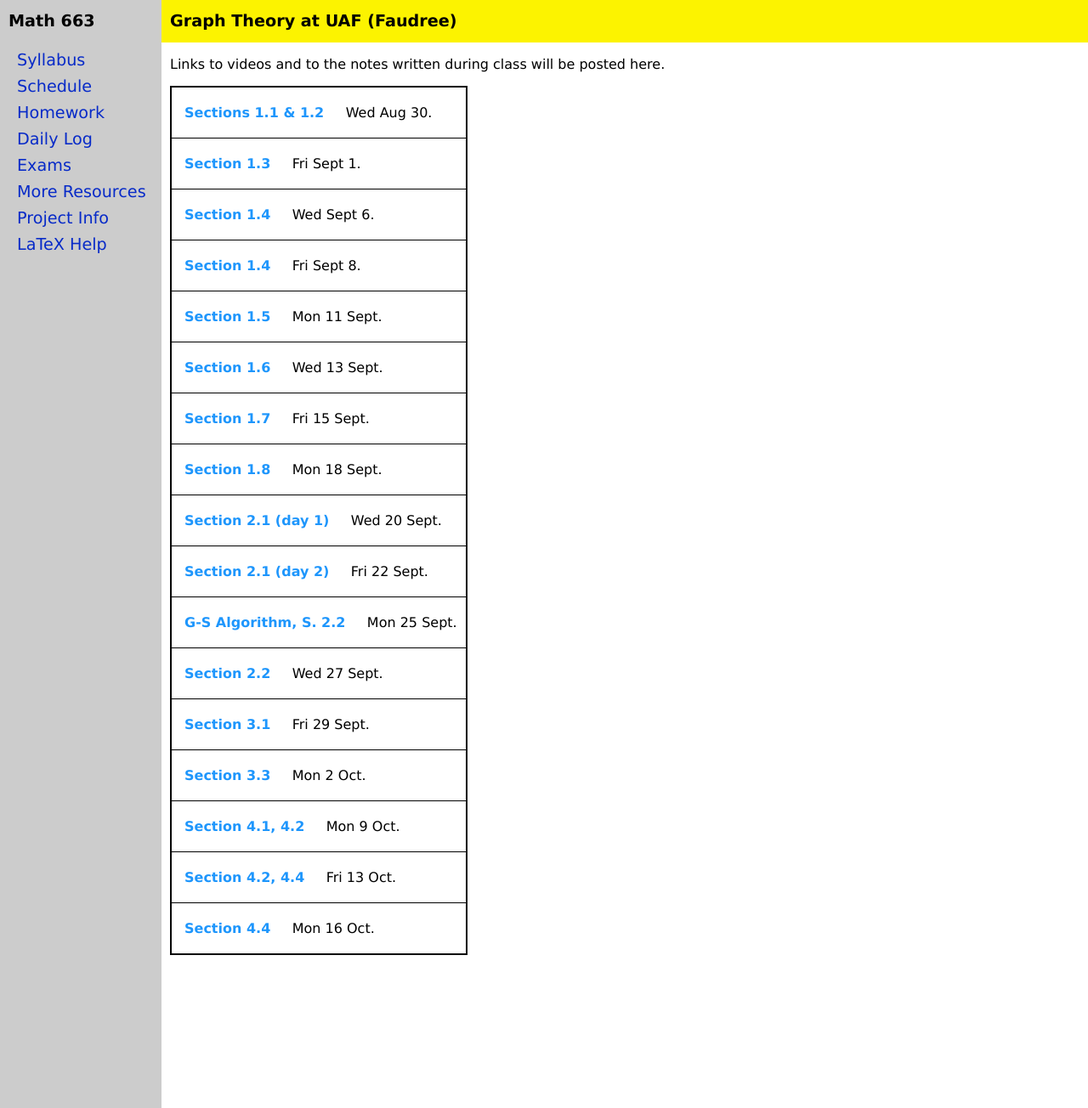
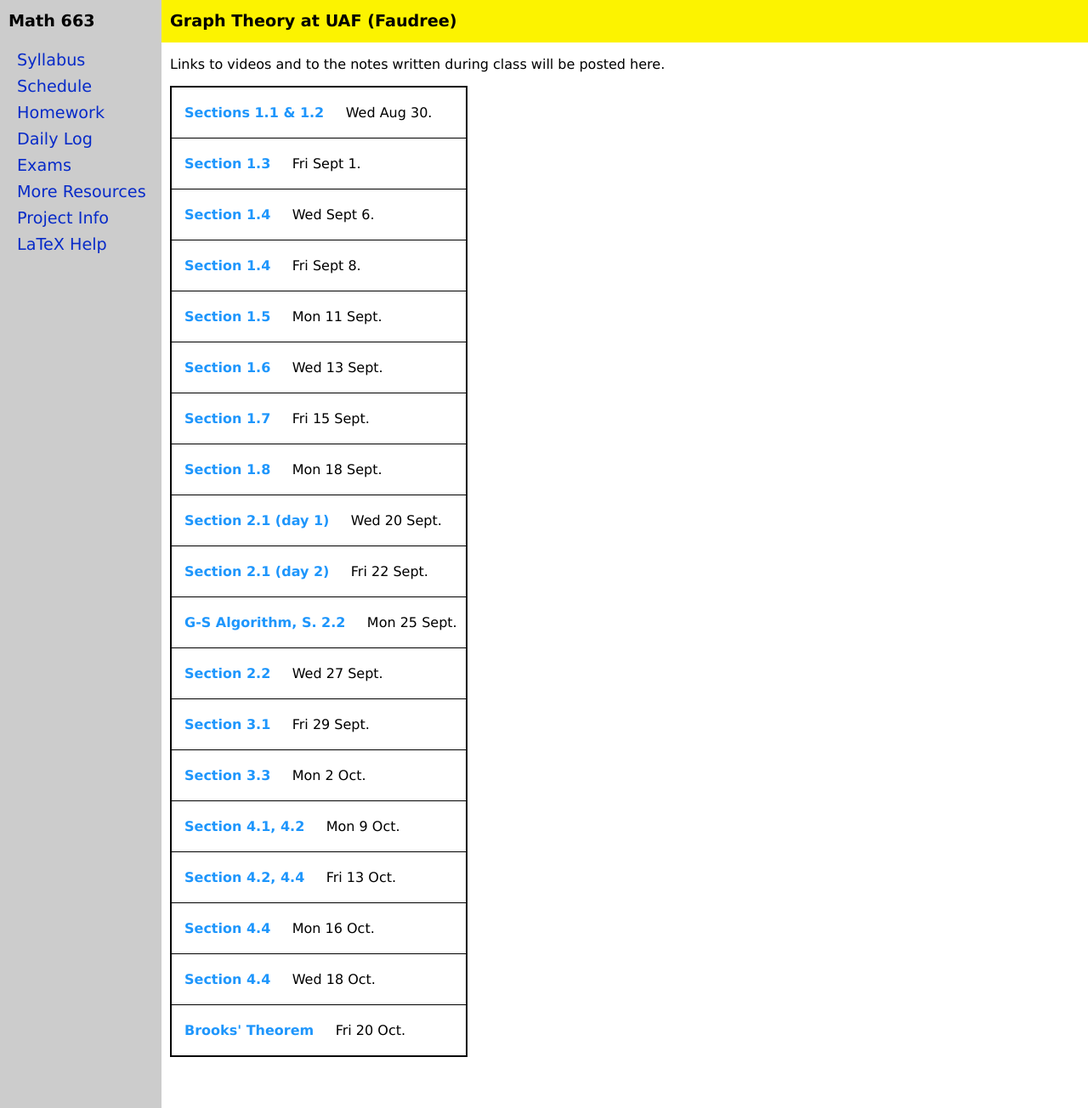
Before and after one commit to jrfaudree/GradGT, a Jekyll site: the page built from dailylog.md, in a window 1280 px wide and 1304 px high. Shown: the whole window at 85% size. Built offline with Jekyll 4.4.1, drawn with Linux system fonts in a browser that asks for light colours.

Commit message:
Update dailylog.yml

```diff
--- a/_data/dailylog.yml
+++ b/_data/dailylog.yml
@@ -52,3 +52,9 @@ dailylog:
 - name: Section 4.4
   date: Mon 16 Oct
   url: InClassNotes-m-16-oct.pdf
+- name: Section 4.4
+  date: Wed 18 Oct
+  url: InClassNotes-18-0ct-w.pdf
+- name: Brooks' Theorem
+  date: Fri 20 Oct
+  url: M663f23_Brooks-Thm.pdf
```
